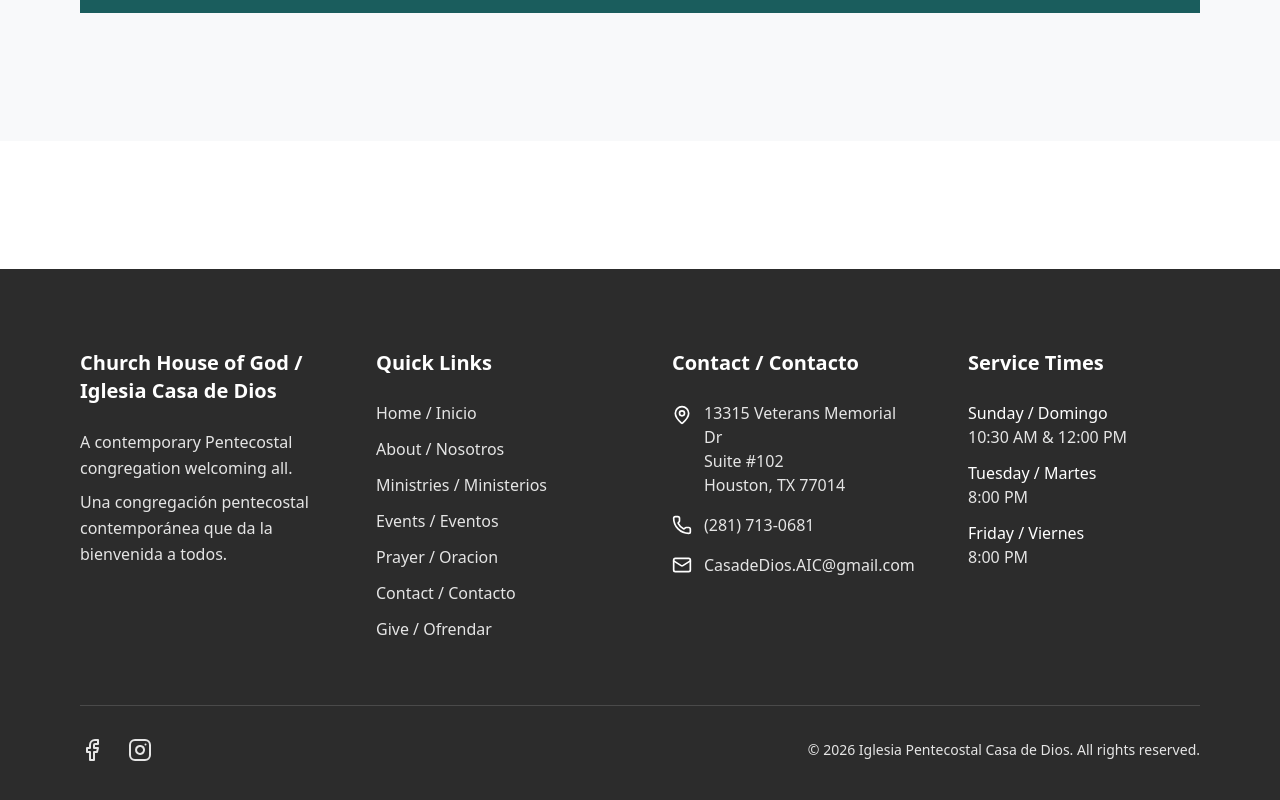
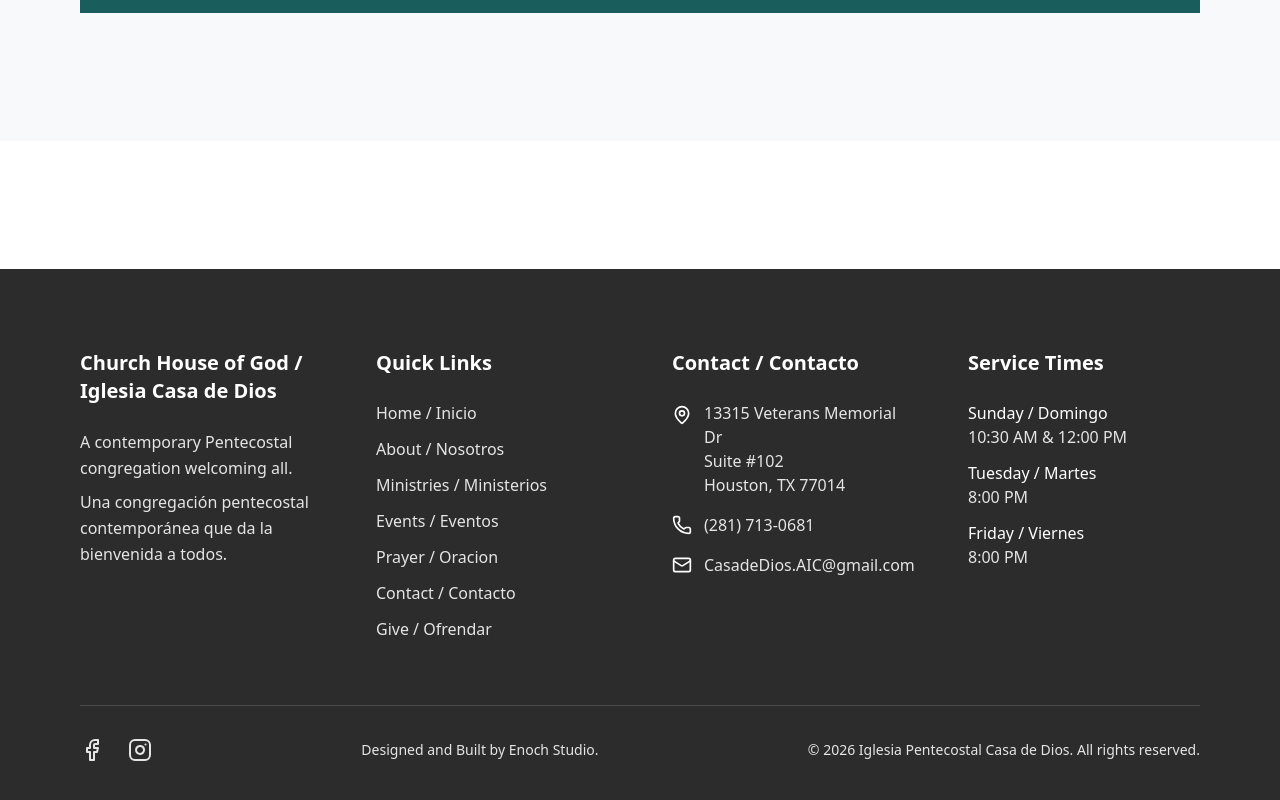
Before and after one commit to JonathanSContreras/Casa-de-Dios-Website, a Next.js app: page /contact in a window 1280 px wide. Shown: the part 3277-4077 px from the top of the page. Built offline with nearby package versions, Linux system fonts and the light colour scheme.

Commit message:
adding tagline

```diff
--- a/src/app/_components/Footer.tsx
+++ b/src/app/_components/Footer.tsx
@@ -103,6 +103,9 @@ export function Footer() {
             </a> */}
           </div>
           <p className="text-[#E5E5E5] text-sm">
+            Designed and Built by Enoch Studio.
+          </p>
+          <p className="text-[#E5E5E5] text-sm">
             © {new Date().getFullYear()}  Iglesia Pentecostal Casa de Dios. All rights reserved.
           </p>
         </div>
```
